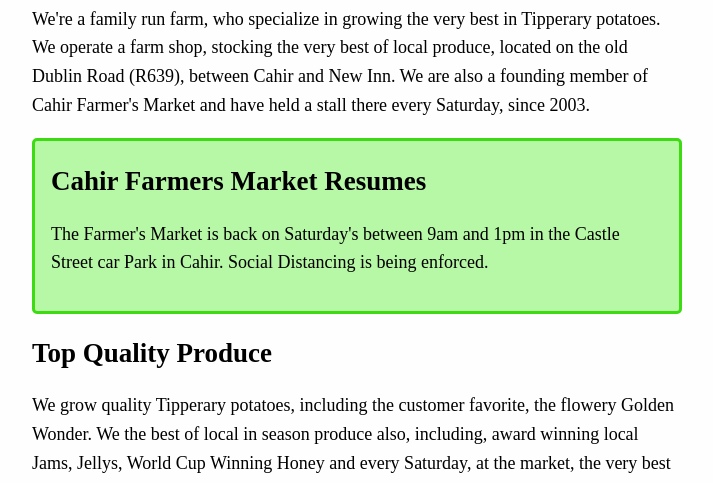
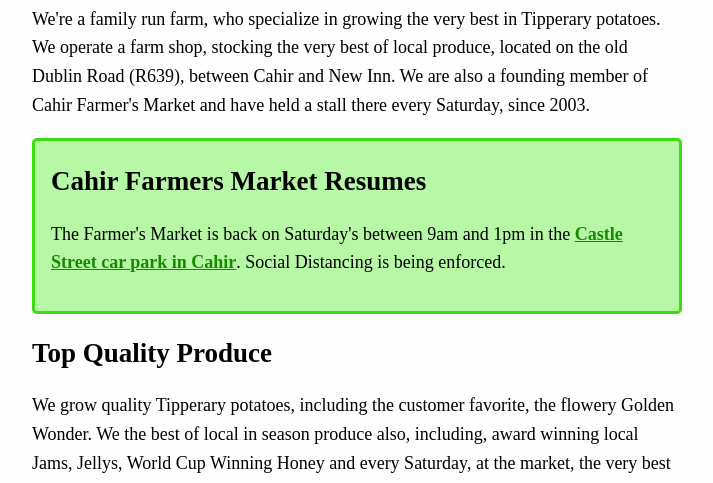
Before and after one commit to eoinobrien/OBriensFarmShop, a plain HTML site: page index.html in a window 1280 px wide. Shown: the part 309-792 px from the top of the page, without its empty margins (283-996 px from the left). Drawn offline with Linux system fonts and the light colour scheme.

Commit message:
add link to Gmaps

```diff
--- a/index.html
+++ b/index.html
@@ -22,7 +22,7 @@
 
   <div class="highlight">
     <h2>Cahir Farmers Market Resumes</h2>
-    <p>The Farmer's Market is back on Saturday's between 9am and 1pm in the Castle Street car Park in Cahir. Social Distancing is being enforced.</p>
+    <p>The Farmer's Market is back on Saturday's between 9am and 1pm in the <a href="https://goo.gl/maps/jxvW1M8VNKhrEFhr6" title="View on Google Maps">Castle Street car park in Cahir</a>. Social Distancing is being enforced.</p>
   </div>
 
   <h2>Top Quality Produce</h2>
```
